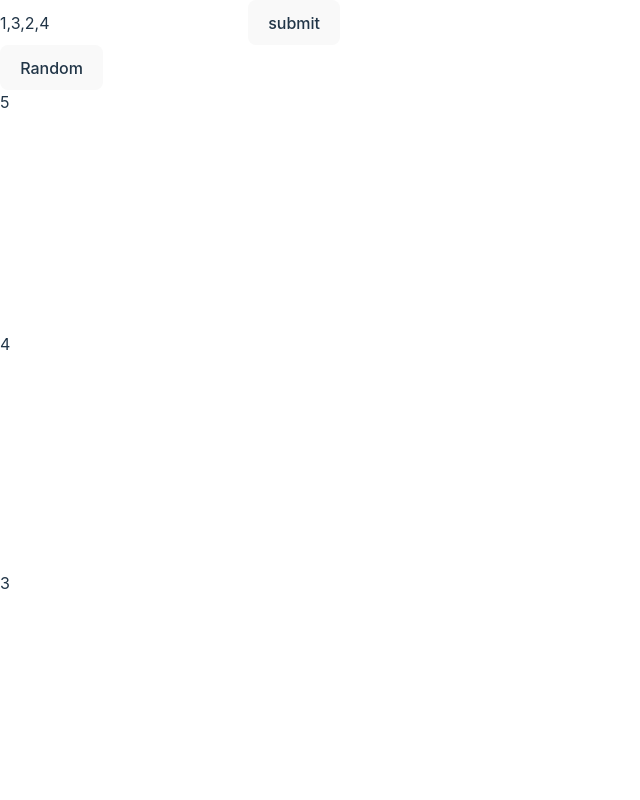
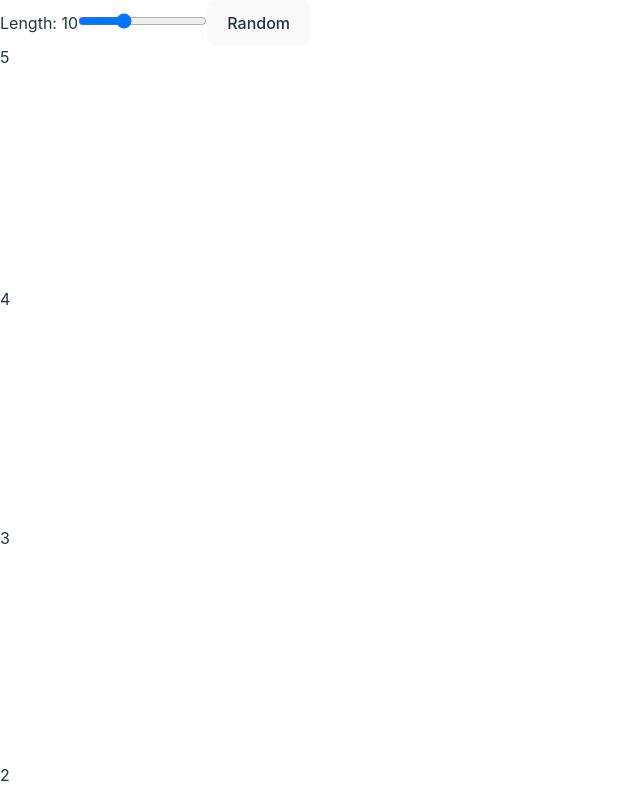
Before and after one commit to ahmad-kashkoush/algorithm-visualizer, a React (Vite) app: page / in a window 1280 px wide. Shown: the top 800 px of the page, without its empty margins (0-640 px from the left). Built offline with nearby package versions, Linux system fonts and the light colour scheme.

Commit message:
refactor: update array input
- removed entering custom array for better UX
- added customezed length of array

```diff
--- a/src/ui/ArrayInput.jsx
+++ b/src/ui/ArrayInput.jsx
@@ -1,40 +1,30 @@
 import { useState } from "react";
 
 function ArrayInput({ handleEnterArray }) {
-  const [arrayString, setArrayString] = useState("1,3,2,4");
-  function handleSubmit(e) {
-    // todo validation
-    e.preventDefault();
-    const arr = arrayString.split(",").map((item) => Number(item));
-    handleEnterArray(arr);
-    setArrayString("");
-  }
+  const [length, setLength] = useState(10);
   function handleSubmitRandom(e) {
     e.preventDefault();
-    const arrayLength = Math.floor(Math.random() * (30 - 5) + 5);
-    const getRandomInt = (max) => Math.floor(Math.random() * max) + 1;
-    // make array Unique
     let arr = [];
-    while (arr.length < arrayLength) {
-      const randomInt = getRandomInt(100);
-      if (!arr.includes(randomInt)) arr.push(randomInt);
+    while (arr.length < length) {
+      let randomNumber = Math.floor(Math.random() * 100) + 1;
+
+      if (!arr.includes(randomNumber)) arr.push(randomNumber);
 
     }
     handleEnterArray(arr);
   }
   return (
-    <>
-      <form onSubmit={handleSubmit}>
-        <input
-          type="text"
-          placeholder="enter numbers seperated by ,"
-          defaultValue={arrayString}
-          onChange={(e) => setArrayString(e.target.value)}
-        />
-        <button type="submit">submit</button>
-      </form>
+    <div className=" flex justify-center items-center gap-4 mb-8">
+      <span>Length: {length}</span>
+      <input
+        type="range"
+        max={20}
+        min={5}
+        value={length}
+        onChange={(e) => setLength(Number(e.target.value))}
+      />
       <button onClick={handleSubmitRandom}>Random</button>
-    </>
+    </div>
   );
 }
 export default ArrayInput;
```
